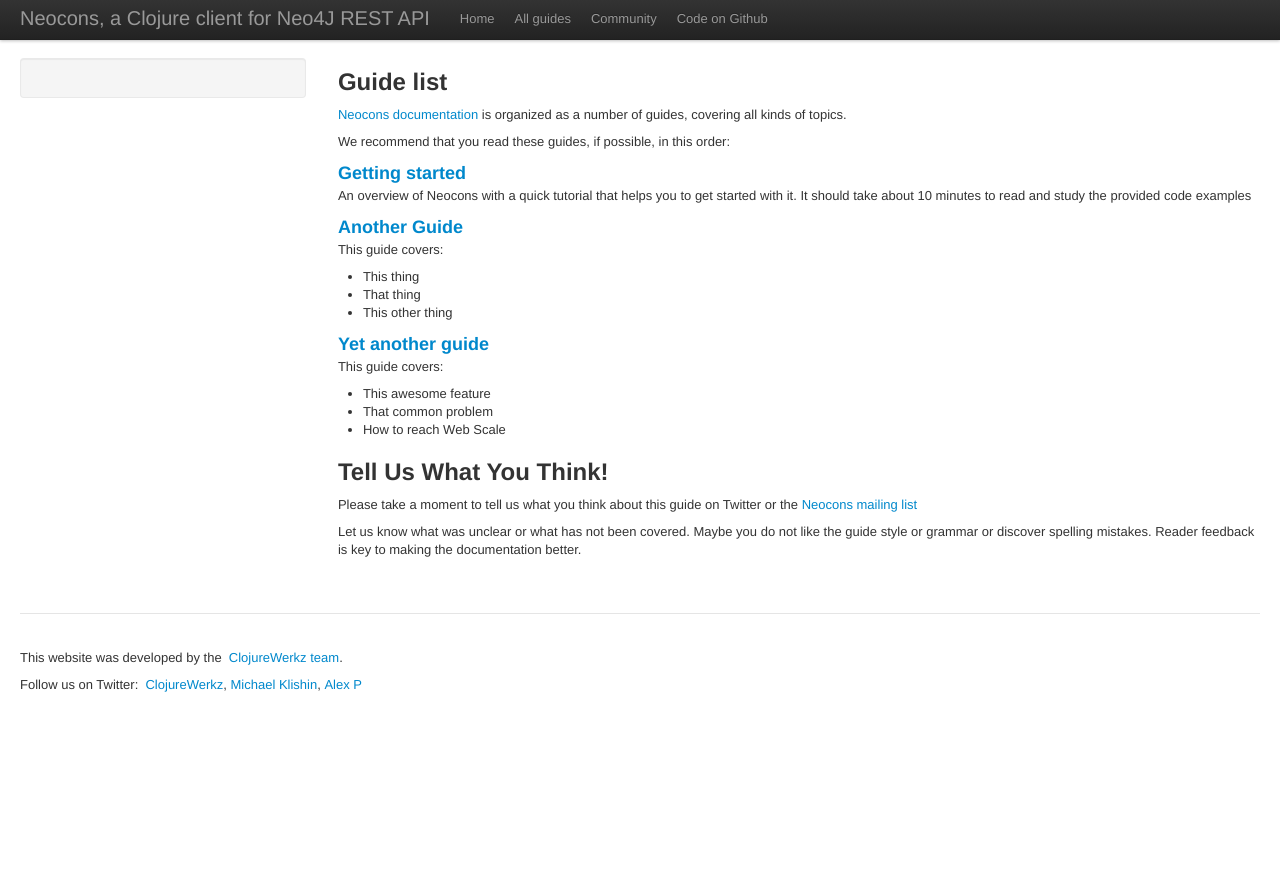
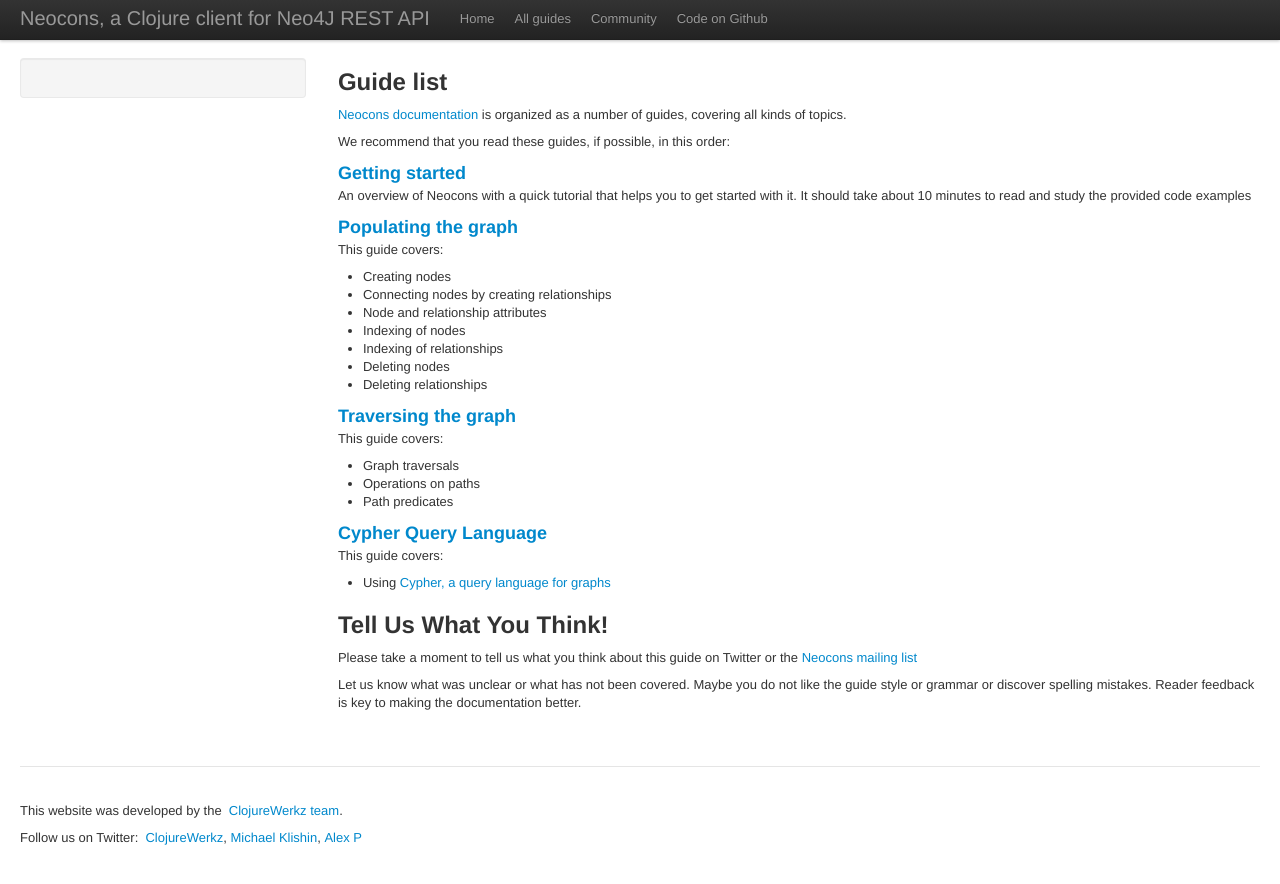
Before and after one commit to clojurewerkz/neocons.docs, a Jekyll site: the page built from articles/guides.md, in a window 1280 px wide. Shown: the top 884 px of the page. Built offline with Jekyll 4.4.1, drawn with Linux system fonts in a browser that asks for light colours; some web fonts are replaced.

Commit message:
Article stubs, minor corrections

```diff
--- a/articles/guides.md
+++ b/articles/guides.md
@@ -15,26 +15,38 @@
 An overview of Neocons with a quick tutorial that helps you to get started with it. It should take about
 10 minutes to read and study the provided code examples
 
-### [Another Guide](/)
+### [Populating the graph](/articles/populating.html)
 
 This guide covers:
 
- * This thing
- * That thing
- * This other thing
+ * Creating nodes
+ * Connecting nodes by creating relationships
+ * Node and relationship attributes
+ * Indexing of nodes
+ * Indexing of relationships
+ * Deleting nodes
+ * Deleting relationships
 
 
-### [Yet another guide](/)
+### [Traversing the graph](/articles/traversing.html)
 
 This guide covers:
 
- * This awesome feature
- * That common problem
- * How to reach Web Scale
+ * Graph traversals
+ * Operations on paths
+ * Path predicates
+
+
+### [Cypher Query Language](/articles/cypher.html)
+
+This guide covers:
+
+ * Using [Cypher, a query language for graphs](http://docs.neo4j.org/chunked/stable/cypher-query-lang.html)
+
 
 
 ## Tell Us What You Think!
 
-Please take a moment to tell us what you think about this guide on Twitter or the [Neocons mailing list](/)
+Please take a moment to tell us what you think about this guide on Twitter or the [Neocons mailing list](https://groups.google.com/forum/#!forum/clojure-neo4j)
 
 Let us know what was unclear or what has not been covered. Maybe you do not like the guide style or grammar or discover spelling mistakes. Reader feedback is key to making the documentation better.
```
Also changed, not shown: articles/cypher.md (added, +96 -0 lines), articles/getting_started.md (+1 -1 lines), articles/populating.md (added, +149 -0 lines), articles/traversing.md (added, +102 -0 lines).
